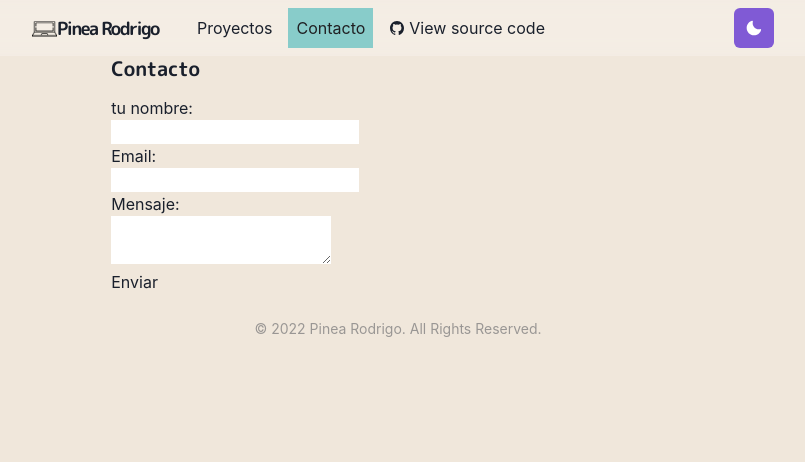
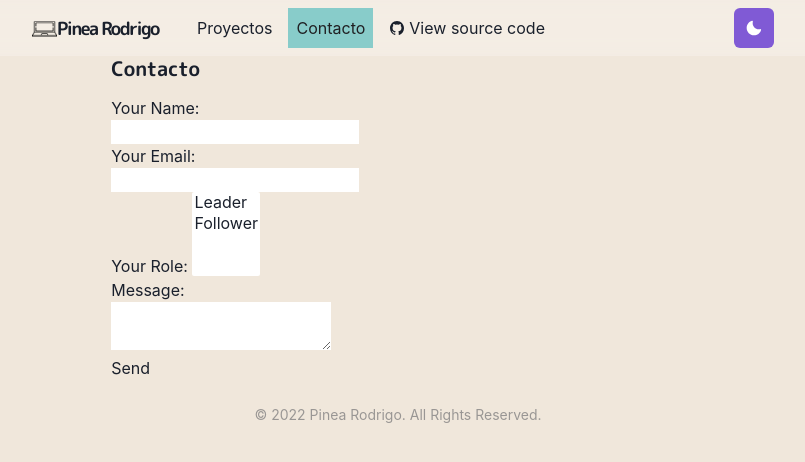
Before and after one commit to rodrigomp88/home-page, a Next.js app: page /contact in a window 1280 px wide. Shown: the top 462 px of the page, without its empty margins (242-1047 px from the left). Built offline with nearby package versions, Linux system fonts and the light colour scheme.

Commit message:
contact prueba 13

```diff
--- a/pages/contact.js
+++ b/pages/contact.js
@@ -13,21 +13,30 @@
           <form name="contact" method="POST" data-netlify="true">
             <p>
               <label>
-                tu nombre: <input type="text" name="name" />
+                Your Name: <input type="text" name="name" />
               </label>
             </p>
             <p>
               <label>
-                Email: <input type="email" name="email" />
+                Your Email: <input type="email" name="email" />
               </label>
             </p>
             <p>
               <label>
-                Mensaje: <textarea name="message"></textarea>
+                Your Role:{' '}
+                <select name="role[]" multiple>
+                  <option value="leader">Leader</option>
+                  <option value="follower">Follower</option>
+                </select>
               </label>
             </p>
             <p>
-              <button type="submit">Enviar</button>
+              <label>
+                Message: <textarea name="message"></textarea>
+              </label>
+            </p>
+            <p>
+              <button type="submit">Send</button>
             </p>
           </form>
         </Section>
```
